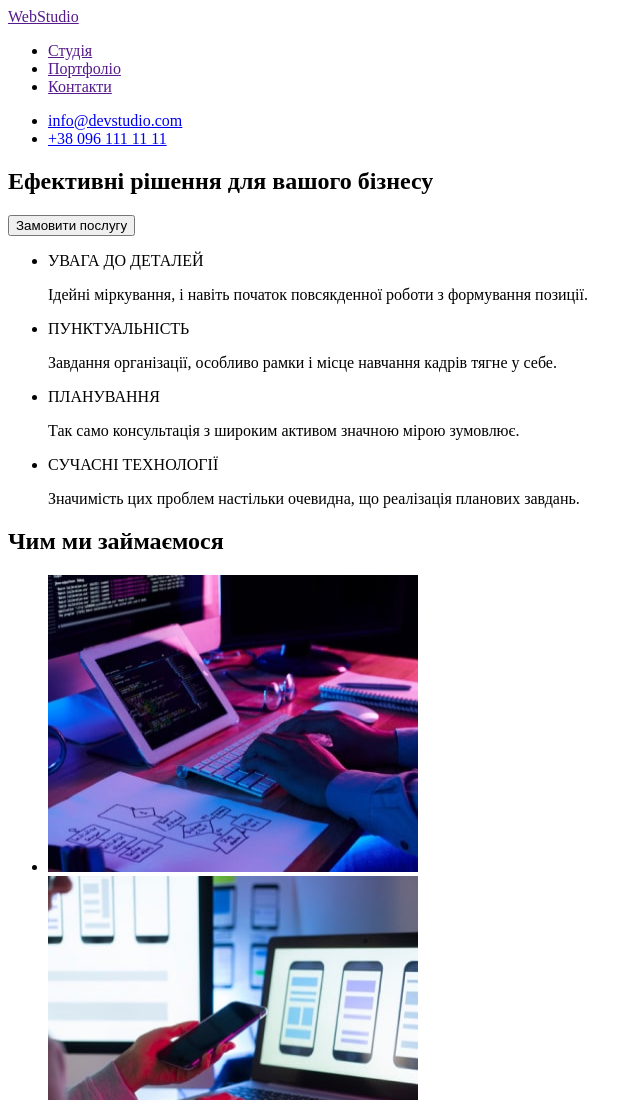
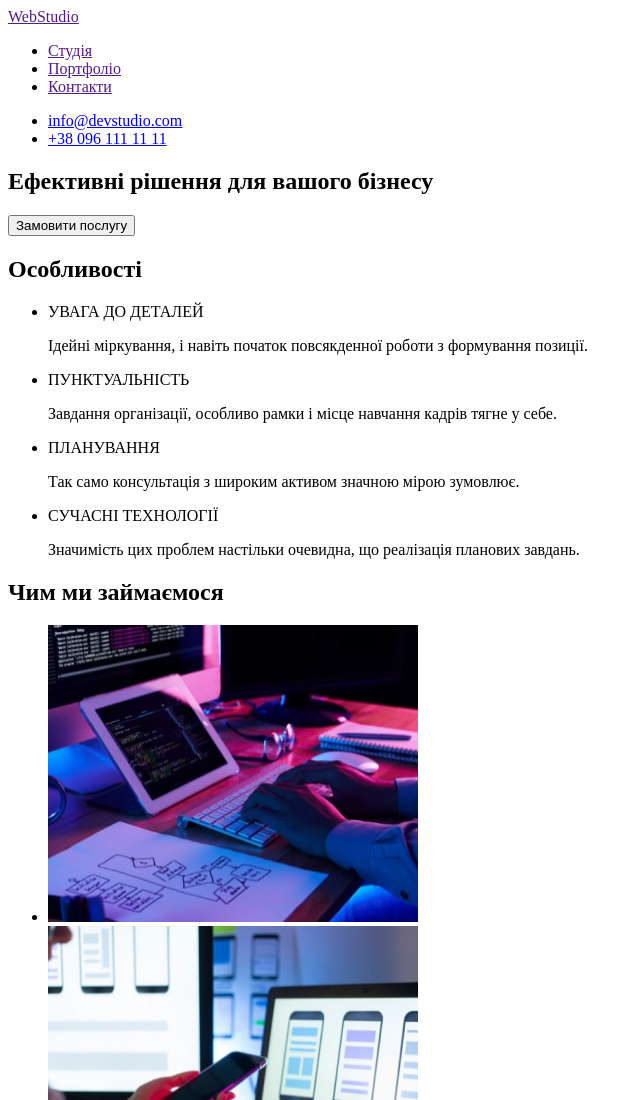
Before and after one commit to LevchenkoIryna/goit-markup-hw-01, a plain HTML site: page index.html in a window 1280 px wide. Shown: the top 1100 px of the page, without its empty margins (0-640 px from the left). Drawn offline with Linux system fonts and the light colour scheme.

Commit message:
Доопрацювання4

```diff
--- a/index.html
+++ b/index.html
@@ -33,6 +33,8 @@
 
       <!--Особливості-->
       <section>
+        <!--Сховати-->
+        <h2>Особливості</h2>
         <ul>
           <li>
             УВАГА ДО ДЕТАЛЕЙ
@@ -153,7 +155,9 @@
               >м. Київ, пр-т Лесі Українки, 26</a
             >
           </li>
-          <li><a href="mailto:info@devstudio.com" lang="en">info@devstudio.com</a></li>
+          <li>
+            <a href="mailto:info@devstudio.com" lang="en">info@devstudio.com</a>
+          </li>
           <li><a href="tel:+380961111111">+38 096 111 11 11</a></li>
         </ul>
       </address>
```
